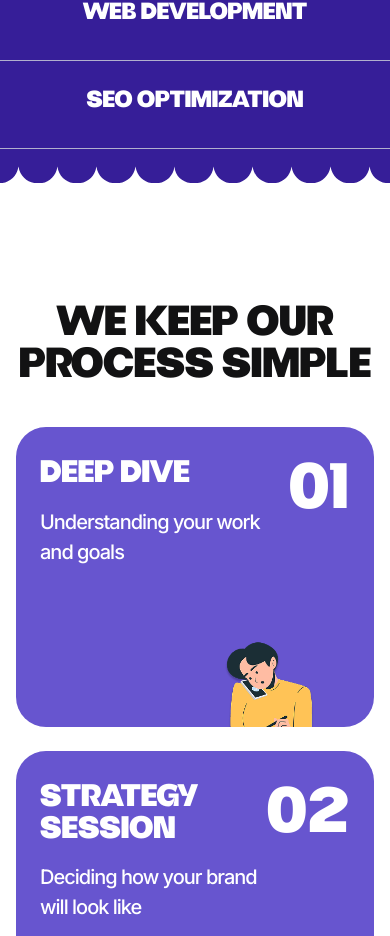
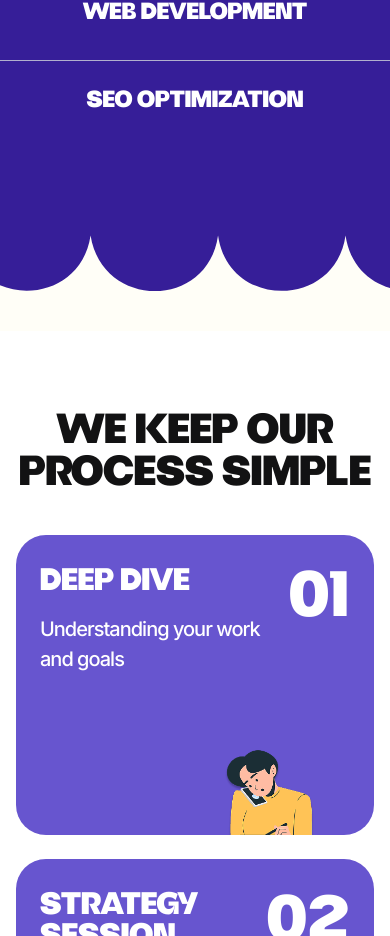
Before and after one commit to cyber-zeff/vistazo-main, a Next.js app: page / in a window 390 px wide. Shown: the part 1113-2049 px from the top of the page. Built offline with nearby package versions, Linux system fonts and the light colour scheme.

Commit message:
fixed bubble svg

```diff
--- a/app/components/Services.tsx
+++ b/app/components/Services.tsx
@@ -177,8 +177,8 @@ export default function Services() {
                 </div>
             </section>
 
-            <div className="bg-[#FFF] w-full m-0 p-0 overflow-hidden pb-10 md:pb-20">
-                <svg xmlns="http://www.w3.org/2000/svg" width="1440" height="175" viewBox="0 0 1440 175" fill="none" className="w-full h-auto">
+            <div className="bg-[#FFFEF7] w-full m-0 p-0 overflow-hidden pb-10 md:pb-20">
+                <svg xmlns="http://www.w3.org/2000/svg" width="1440" height="175" viewBox="0 0 1440 175" fill="none" className="max-md:relative max-md:-left-13 lg:w-full h-38.75 lg:h-auto">
                     <path d="M-144 0V174.661C-108.583 171.493 -81.339 147.058 -76.3442 112.217C-64.0845 195.474 55.7888 195.474 68.0486 112.217C81.2164 195.474 200.182 196.379 211.987 112.217C223.793 195.927 344.12 195.474 355.926 112.217C368.186 195.927 488.513 195.022 500.319 112.217C513.033 196.832 633.814 194.57 644.258 112.217C649.252 194.117 781.385 196.832 788.196 112.217C800.91 195.475 919.875 195.927 932.589 112.217C945.303 195.927 1064.96 195.415 1076.53 112.217C1088.79 195.928 1206.39 195.928 1220.47 112.217C1234.54 195.928 1351.69 195.475 1364.86 112.217C1375.76 194.57 1497.45 196.38 1508.8 112.217C1513.34 144.796 1539.22 171.493 1576 174.661V0L-144 0Z" fill="#361E98" />
                 </svg>
             </div>
```
